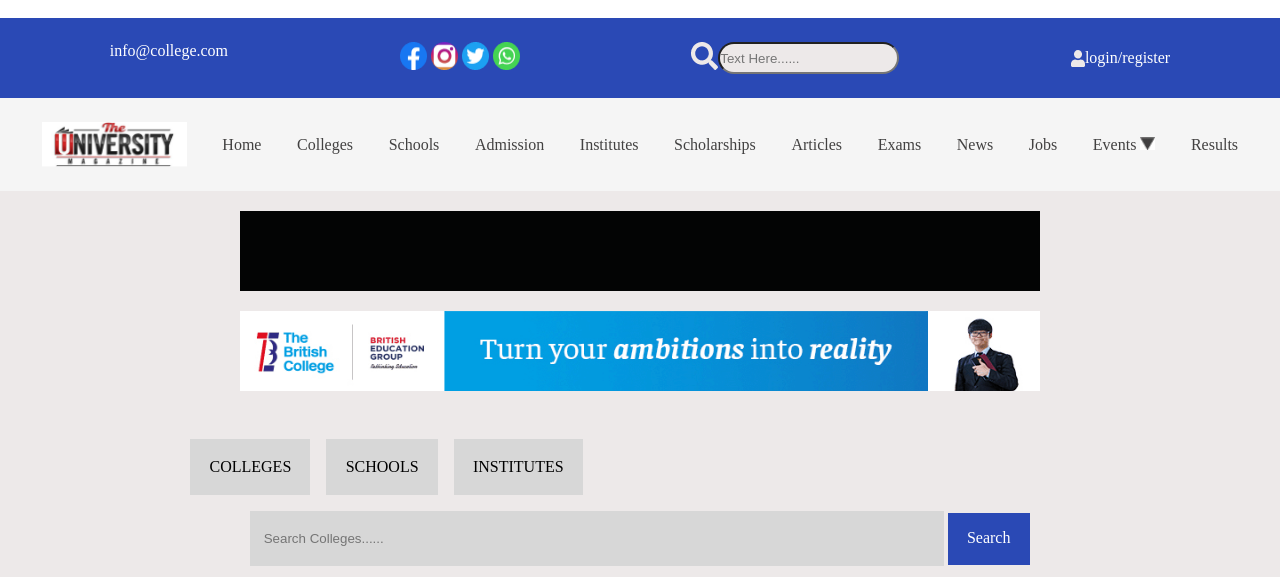
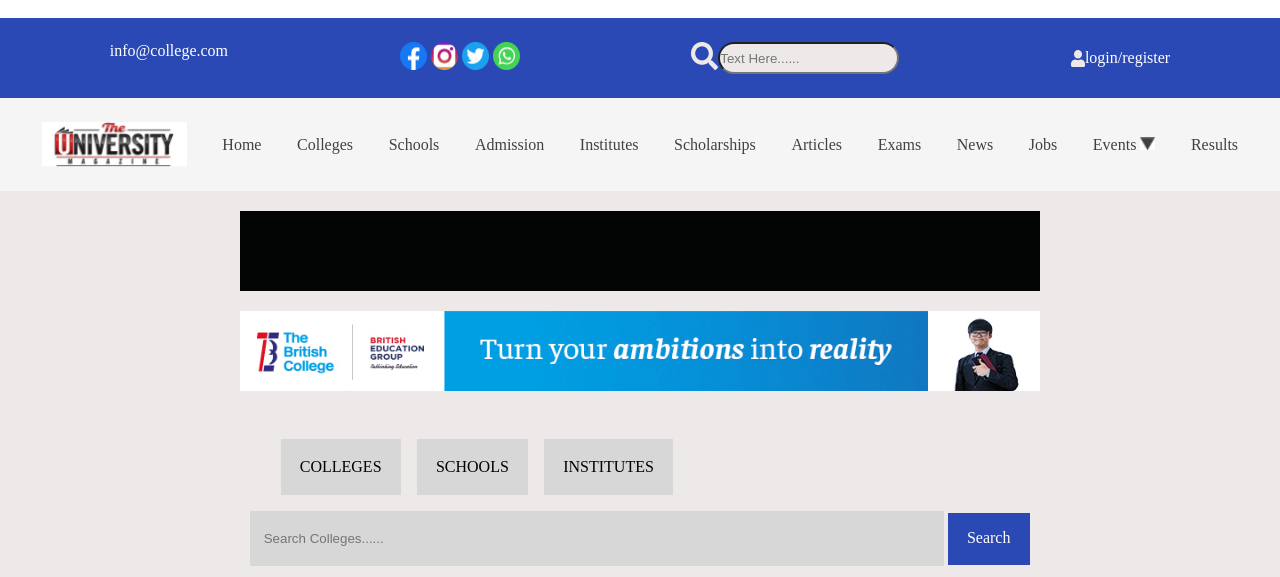
Before and after one commit to RubenaRai/college_project, a plain HTML site: page index.html in a window 1280 px wide. Shown: the top 577 px of the page. Drawn offline with Linux system fonts and the light colour scheme.

Commit message:
image inserted and code updated

```diff
--- a/projectstyle.css
+++ b/projectstyle.css
@@ -109,7 +109,7 @@ input{
     display: flex;
     justify-content: center;
     position:relative;
-    left:-19.80%;
+    left:-12.75%;
     gap:1em;
 }
 
```
Also changed, not shown: assets/+2programs.png.
